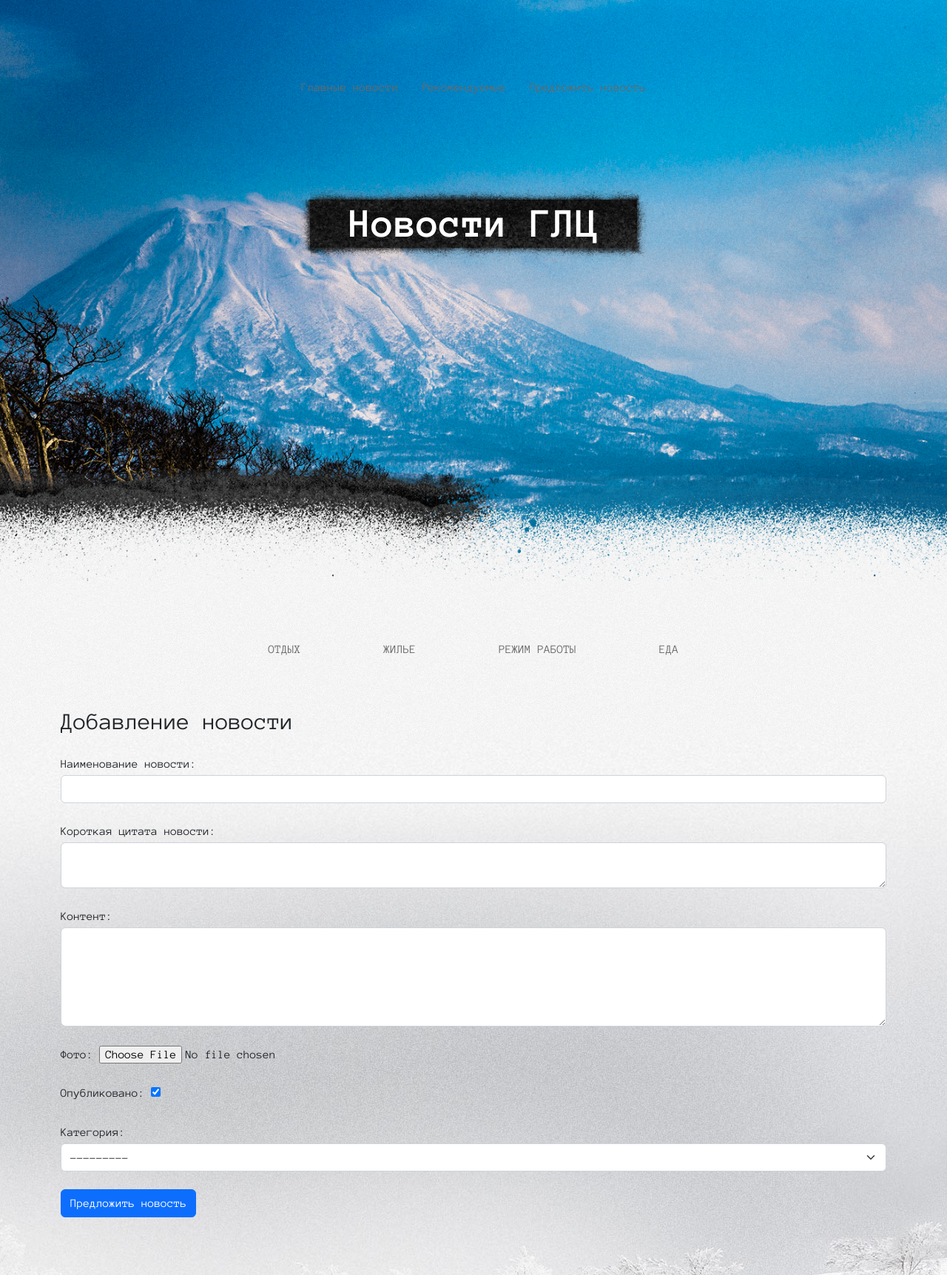
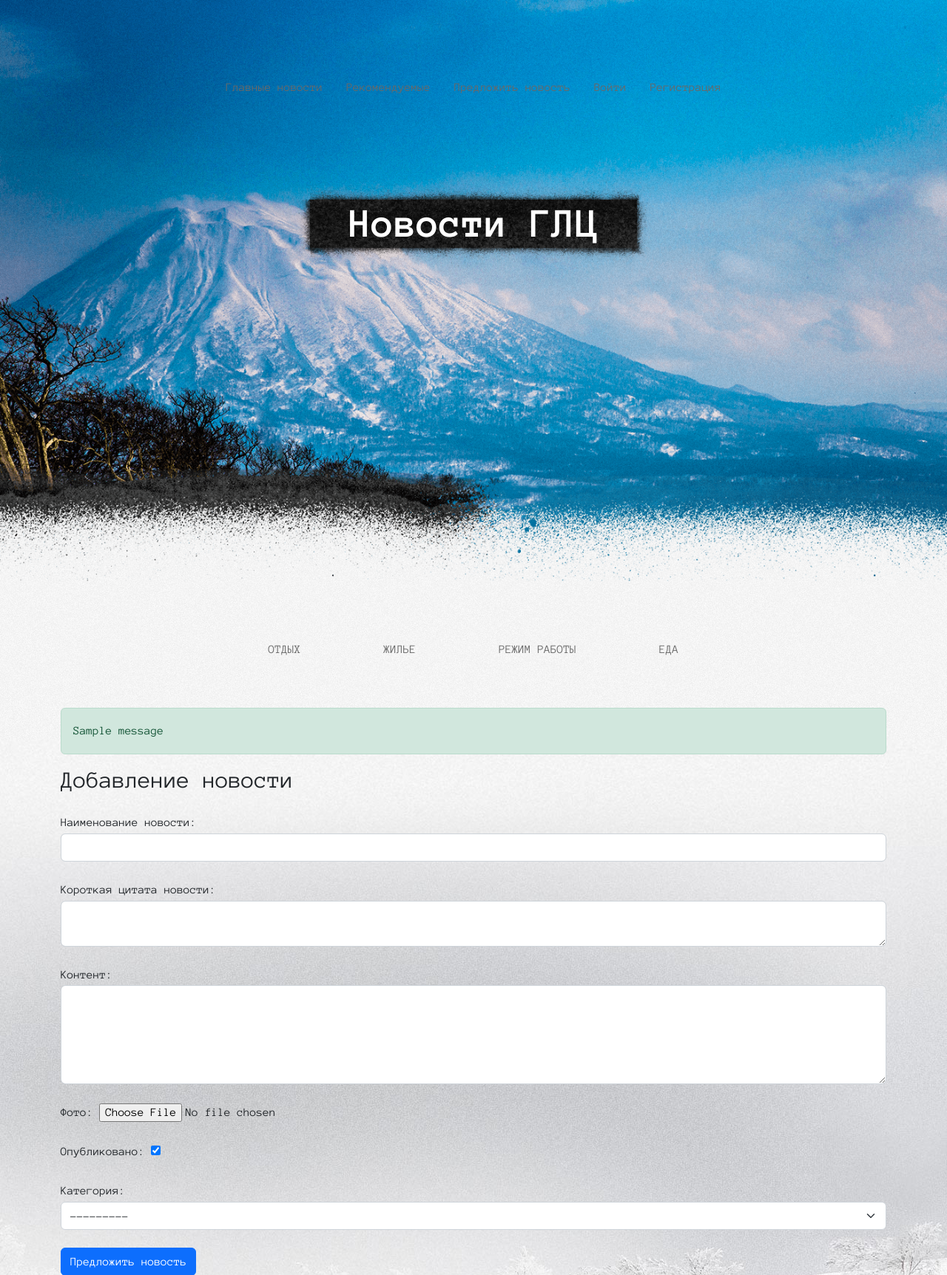
Before and after one commit to Karisana/django_site_snowtrips, a Django app: page /news/add-news/ in a window 1280 px wide. Shown: the top 1724 px of the page at 74% size. Run offline with Django 4.2, Linux system fonts and the light colour scheme; a user stored in the database is signed in; data comes from the database, SQL or seed files in the repository; both versions use the stored data as it was after the commit; one stand-in notice (Sample message) is shown; parts of the project's set-up code (start-up, migrations or seed data) failed here and were passed over.

Commit message:
_nav добавлены кнопки входа add_news.html старые правки удалила base.html добавлено поле с авторизацией и сообщениями новые файлы login.html и register.html (без верстки пока) url - добавлены страницы логина и регистрации view -написана фу авторизации

```diff
--- a/testsite/news/templates/news/add_news.html
+++ b/testsite/news/templates/news/add_news.html
@@ -10,27 +10,20 @@
 <h1>Добавление новости</h1>
 
 <form action = "{% url 'add_news' %}" enctype="multipart/form-data" method="post">
-<!--	{% csrf_token %} обязательно, чтоб форму не подделали -->
 	{% csrf_token %}
-<!--	{{ form.non_field.errors}} Ошибки валидации, которые не связанные с видимыми полями-->
 
 	{% for field in form %}
 	<div class="mb-4 mt-4" >
 		{{ field.label_tag }}
 		{{ field }}
 		{{ field.errors }}
-
-
-
-<!--	<div class="" style="color: red">-->
-<!--		<p>Тут должен быть текст ошибки</p>-->
-<!--		{{form.field.errors }}-->
-<!--	</div>-->
-
 	</div>
 
 	{% endfor %}
+	<button type="submit" class="btn btn-primary">Предложить новость</button>
 
+
+</form>
 
 
 <!-- ВАРИАНТ ВЫГРУЗКИ ФОРМЫ:
@@ -83,9 +76,6 @@
 <!--			</div>-->
 <!--	</div>-->
 
-	<button type="submit" class="btn btn-primary">Предложить новость</button>
 
 
-</form>
-
 {% endblock %}
--- a/testsite/news/urls.py
+++ b/testsite/news/urls.py
@@ -7,9 +7,8 @@
 urlpatterns = [
     path('', index, name='home'),
     # path('', HomeNews.as_view(), name='home'),
-    # path('', more_views, name='news_sorted_views'),
-    #
-    path('test/', more_views, name='news_sorted_views'),
+    path('register/', register, name='register'),
+    path('login/', login, name='login'),
     # path('cat/<int:category_id>/', get_category, name='category'),
     path('cat/<int:category_id>/', NewsByCategory.as_view(extra_context={'title': 'Какой-то title'}), name='category'),
     # path('news/<int:news_id>/', view_news, name='view_news'),
--- a/testsite/news/views.py
+++ b/testsite/news/views.py
@@ -6,6 +6,27 @@
 from .forms import NewsForm
 from django.contrib.auth.mixins import LoginRequiredMixin
 from django.core.paginator import Paginator
+from django.contrib.auth.forms import UserCreationForm
+from  django.contrib import messages
+
+
+def register(request):
+    if request.method == 'POST':
+        form = UserCreationForm(request.POST)
+        if form.is_valid():
+            form.save()
+            messages.success(request, 'Регистрация прошла успешно')
+            return redirect('login')
+        else:
+            messages.error(request, 'Регистрация НЕ прошла успешно.')
+    else:
+        form = UserCreationForm()
+    return render(request, 'news/register.html', {'form': form} )
+
+
+def login(request):
+    return render(request, 'news/login.html')
+
 
 def index(request):
     news = News.objects.order_by('-created_at')  # сортировка новостей в обратном порядке
@@ -14,7 +35,7 @@
     context = {
         'news': news,
         'title': 'Список новостей',
-        'news_sorted_views':news_sorted_views,
+        'news_sorted_views': news_sorted_views,
     }
 
     return render(request, 'news/news_list.html', context)
@@ -69,12 +90,14 @@
 
     def get_queryset(self):
         return News.objects.aggregate(Max('views')).filter
-    #
 
 
 def more_views(request):
     news_sorted_views = News.objects.annotate(Count("views")).order_by("-views")
     return render(request, 'news_list.html', {'news_sorted_views': news_sorted_views})
+
+
+
 
 # def issue(request, news_id):
 #     next = get_object_or_404(News, pk=news_id)
--- a/testsite/templates/base.html
+++ b/testsite/templates/base.html
@@ -42,6 +42,27 @@
 	<div class="container">
 	<!--      Навигация категорий-->
 		{% include 'inc/_sidebar.html' %}
+
+		{% if messages %}
+		{% for message in messages %}
+
+			{% if message.tags == 'error' %}
+				<div class="alert alert-danger" role="alert">
+					{{message}}
+				</div>
+			{% else %}
+				<div class="alert alert-{{ message.tags }}" role="alert">
+				  {{message}}
+				</div>
+			{% endif %}
+
+
+
+
+
+		{% endfor%}
+		{% endif %}
+
 
 		{% block content %} Content {% endblock %}
 
--- a/testsite/templates/inc/_nav.html
+++ b/testsite/templates/inc/_nav.html
@@ -8,11 +8,20 @@
         <li class="nav-item m-2">
           <a class="nav-link my_link" href="{% url 'recommended_news' %}">Рекомендуемые</a>
         </li>
+
 	      {% if request.user.is_authenticated %}
 	        <li class="nav-item m-2">
 	          <a class="nav-link my_link" href="{% url 'add_news' %}">Предложить новость</a>
 	        </li>
 	      {% endif%}
+
+	      <li class="nav-item m-2">
+	          <a class="nav-link my_link" href="{% url 'login' %}">Войти</a>
+	      </li>
+	      <li class="nav-item m-2">
+	          <a class="nav-link my_link" href="{% url 'register' %}">Регистрация</a>
+	      </li>
+
       </ul>
     </div>
   </div>
```
Also changed, not shown: testsite/news/templates/news/login.html (added, +11 -0 lines), testsite/news/templates/news/recom_news.html (+0 -15 lines), testsite/news/templates/news/register.html (added, +18 -0 lines), testsite/db.sqlite3.
